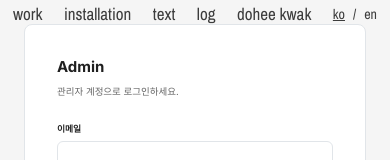
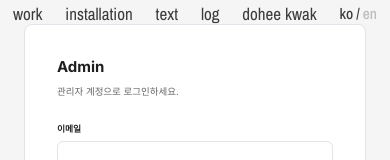
Before and after one commit to dohehehe/portfolio-web, a Next.js app: page /admin in a window 390 px wide. Shown: the top 160 px of the page. Built offline with nearby package versions, Linux system fonts and the light colour scheme; no server answers; the database is empty.

Commit message:
style: enhance navigation and layout responsiveness with opacity transitions and refined positioning

```diff
--- a/src/components/locale/LanguageSwitch.module.css
+++ b/src/components/locale/LanguageSwitch.module.css
@@ -14,15 +14,19 @@
   font: inherit;
   text-decoration: none;
   cursor: pointer;
+  font-weight: 500;
+  opacity: 0.3;
 }
 
 .button:hover,
 .buttonActive {
-  text-decoration: underline;
+  opacity: 1;
 }
 
 @media (max-width: 768px) {
   .switch {
-    font-size: 1.4rem;
+    font-size: 1.53rem;
+    gap: 3px;
+    font-weight: 500;
   }
 }
--- a/src/components/navigation/navigation.jsx
+++ b/src/components/navigation/navigation.jsx
@@ -4,9 +4,11 @@ import Link from "next/link";
 import { usePathname } from "next/navigation";
 import {
   getLocaleFromPathname,
+  isDetailRoute,
   localizedPath,
   stripLocaleFromPathname,
 } from "@/lib/locale/routing";
+import { useNavigationScrollHide } from "@/hooks/useNavigationScrollHide";
 import WorkList from "./workList";
 import styles from "./navigation.module.css";
 import LanguageSwitch from "../locale/LanguageSwitch";
@@ -20,10 +22,15 @@ export default function Navigation({ initialProjects = [], initialWorks = [] })
   const pathname = usePathname();
   const locale = getLocaleFromPathname(pathname);
   const workListActive = isWorkListRoute(pathname);
+  const detailRoute = isDetailRoute(pathname);
+  const { isHidden, show } = useNavigationScrollHide(detailRoute);
 
   return (
     <header className={styles.header}>
-      <nav className={styles.navigation}>
+      <nav
+        className={`${styles.navigation} ${detailRoute && isHidden ? styles.navigationHidden : ""}`.trim()}
+        onTouchStart={detailRoute ? show : undefined}
+      >
         <div
           className={`${styles.navigationSection} ${workListActive ? styles.workListVisible : ""}`}
         >
--- a/src/components/navigation/navigation.module.css
+++ b/src/components/navigation/navigation.module.css
@@ -15,6 +15,24 @@
   align-items: center;
   /* margin-top: 8px; */
   gap: 1rem;
+}
+
+.navigationSection,
+.navigation > .navigationLink {
+  opacity: 1;
+  transition: opacity 0.3s ease-in-out;
+}
+
+.navigationHidden .navigationSection,
+.navigationHidden > .navigationLink {
+  opacity: 0;
+  pointer-events: none;
+}
+
+.navigationHidden:hover .navigationSection,
+.navigationHidden:hover > .navigationLink {
+  opacity: 1;
+  pointer-events: auto;
 }
 
 .navigationSection {
--- a/src/components/work/project/ProjectPageNav.module.css
+++ b/src/components/work/project/ProjectPageNav.module.css
@@ -1,7 +1,7 @@
 .nav {
   position: fixed;
-  top: 44px;
-  right: 15px;
+  top: 37px;
+  right: 17px;
   z-index: 5;
   width: 250px;
   opacity: 1;
@@ -82,8 +82,8 @@
 
 @media (max-width: 768px) {
   .nav {
-    top: 45px;
-    right: 16px;
+    top: 32px;
+    right: 15px;
     font-size: 1.3rem;
     width: 200px;
   }
--- /dev/null
+++ b/src/hooks/useNavigationScrollHide.js
@@ -0,0 +1,44 @@
+"use client";
+
+import { useCallback, useEffect, useRef, useState } from "react";
+
+const SCROLL_DIRECTION_THRESHOLD = 8;
+
+export function useNavigationScrollHide(enabled) {
+  const [isHidden, setIsHidden] = useState(false);
+  const lastScrollYRef = useRef(0);
+
+  const show = useCallback(() => {
+    setIsHidden(false);
+  }, []);
+
+  useEffect(() => {
+    if (!enabled) {
+      setIsHidden(false);
+      return;
+    }
+
+    lastScrollYRef.current = window.scrollY;
+
+    function handleScroll() {
+      const currentScrollY = window.scrollY;
+      const delta = currentScrollY - lastScrollYRef.current;
+
+      if (delta > SCROLL_DIRECTION_THRESHOLD) {
+        setIsHidden(true);
+      } else if (delta < -SCROLL_DIRECTION_THRESHOLD) {
+        setIsHidden(false);
+      }
+
+      lastScrollYRef.current = currentScrollY;
+    }
+
+    window.addEventListener("scroll", handleScroll, { passive: true });
+
+    return () => {
+      window.removeEventListener("scroll", handleScroll);
+    };
+  }, [enabled]);
+
+  return { isHidden, show };
+}
--- a/src/lib/locale/routing.js
+++ b/src/lib/locale/routing.js
@@ -48,6 +48,19 @@ export function getInternalLocalePath(pathname, locale) {
   return path === "/" ? `/${locale}` : `/${locale}${path}`;
 }
 
+const LIST_ONLY_ROUTES = new Set(["/work", "/text", "/event", "/info"]);
+
+export function isDetailRoute(pathname) {
+  const path = stripLocaleFromPathname(pathname);
+
+  if (LIST_ONLY_ROUTES.has(path)) {
+    return false;
+  }
+
+  const segments = path.split("/").filter(Boolean);
+  return segments.length === 2;
+}
+
 export function shouldSkipLocaleRouting(pathname) {
   return (
     pathname.startsWith("/admin") ||
```
Also changed, not shown: src/components/work/work/WorkItemDetail.module.css (+14 -6 lines).
